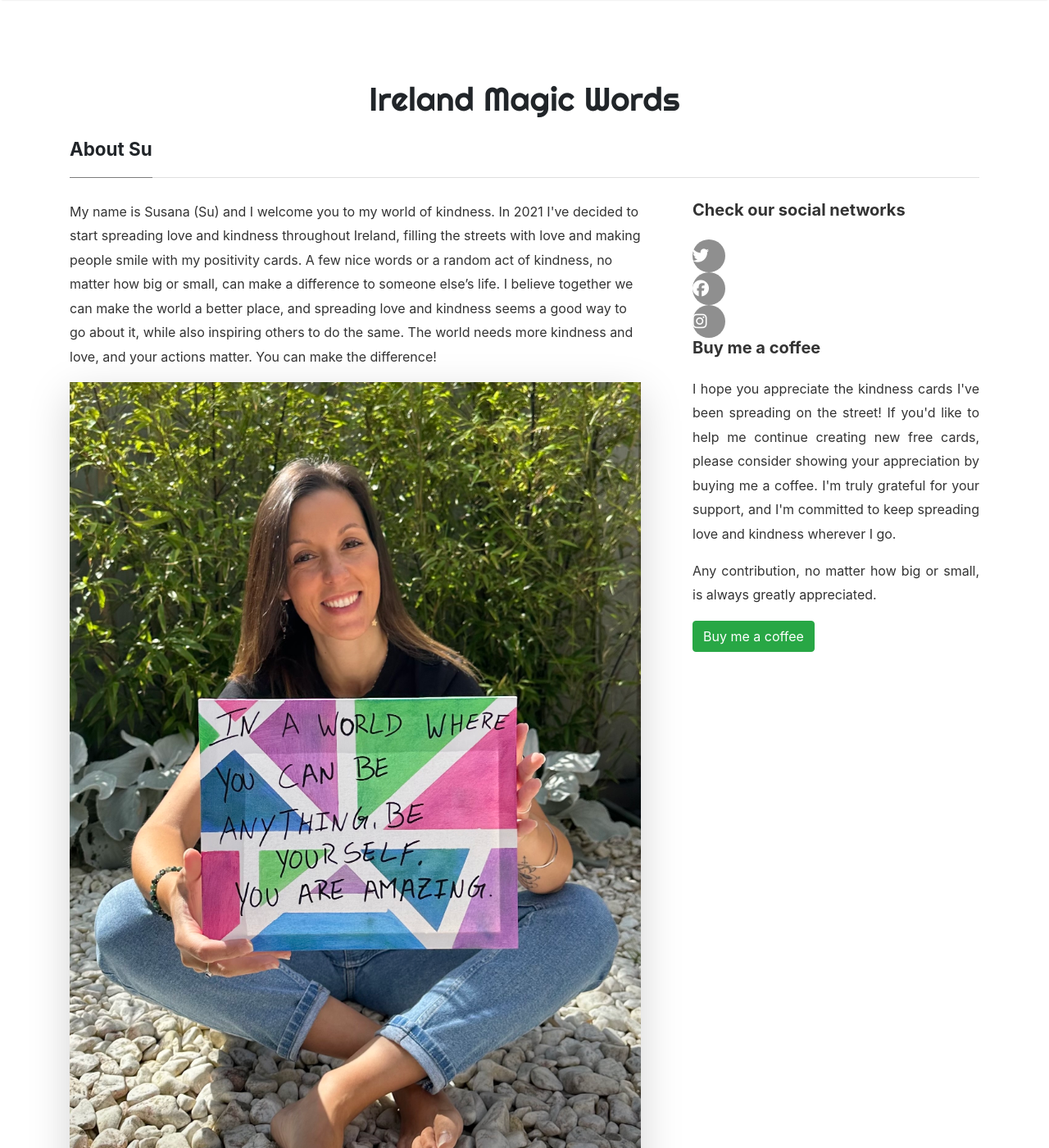
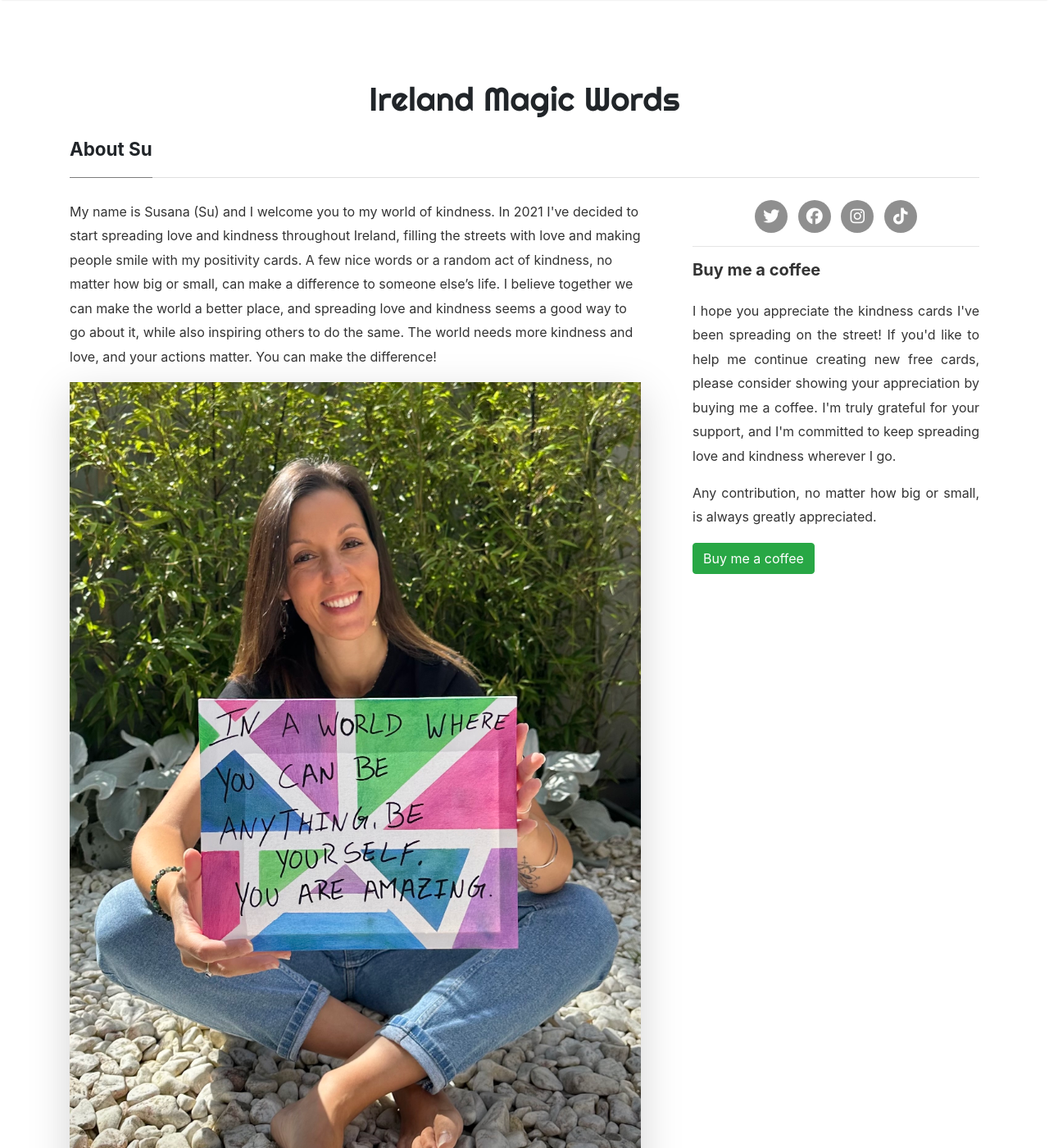
Before and after one commit to irelandmagicwords/irelandmagicwords.github.io, a Jekyll site: the page built from _pages/about.md, in a window 1280 px wide and 1400 px high. Shown: the whole window at 82% size. Built offline with Jekyll 4.4.1, drawn with Linux system fonts in a browser that asks for light colours; nearby versions of some CDN libraries.

Commit message:
Update social networks links and visuals

```diff
--- a/_config.yml
+++ b/_config.yml
@@ -32,9 +32,11 @@ social:
   - title: twitter
     url: https://twitter.com/IrelandWords1
   - title: facebook
-    url: https://www.facebook.com/Irelandwordsshirley
+    url: https://www.facebook.com/IrelandMagicWords
   - title: instagram
     url: https://www.instagram.com/irelandmagicwords/
+  - title: tiktok
+    url: https://www.tiktok.com/@ireland.magic.words
 
 
 # Plugins
--- a/_layouts/default.html
+++ b/_layouts/default.html
@@ -184,10 +184,10 @@
             <div class="col-md-4 col-sm-4 text-center text-lg-left">
                 Copyright © {{ site.time | date: "%Y" }} {{ site.name }}
             </div>
-            <div class="col-md-4 col-sm-4 text-center text-lg-left">
+            <div class="col-md-4 text-center">
                 <ul class="list-inline social-buttons">
                     {% for network in site.social %}
-                    <li><a href="{{ network.url }}"><i class="fa fa-{{ network.title }}"></i></a>
+                    <li class="list-inline-item"><a target="_blank" href="{{ network.url }}"><i class="fa-brands fa-{{ network.title }}"></i></a>
                     </li>
                     {% endfor %}
                 </ul>
--- a/_pages/about.md
+++ b/_pages/about.md
@@ -18,15 +18,21 @@ comments: false
 <div class="col-md-4">
 
 <div class="sticky-top sticky-top-80">
-<h5>Check our social networks</h5>
 
-<ul class="list-inline social-buttons">
-    {% for network in site.social %}
-    <li><a href="{{ network.url }}"><i class="fa fa-{{ network.title }}"></i></a>
-    </li>
-    {% endfor %}
-</ul>
+<div class="container">
+    <div class="row">
+        <div class="col-md-12 text-center">
+            <ul class="list-inline social-buttons">
+                {% for network in site.social %}
+                    <li class="list-inline-item"><a target="_blank" href="{{ network.url }}"><i class="fa-brands fa-{{ network.title }}"></i></a>
+                    </li>
+                {% endfor %}
+            </ul>
+        </div>
+    </div>
+</div>
 
+<hr>
 
 <h5>Buy me a coffee</h5>
 
--- a/assets/css/screen.css
+++ b/assets/css/screen.css
@@ -949,14 +949,15 @@ iframe {
 
 /* Social networks */
 
-ul.list-inline {
+/*ul.list-inline {
     margin-top: 0;
     margin-bottom: 30px;
-}
+}*/
 
 ul.social-buttons {
     margin-bottom: 0;
 }
+
 
 ul.social-buttons li a {
     display: block;
```
Also changed, not shown: _layouts/default_prd.html (+10 -2 lines).
